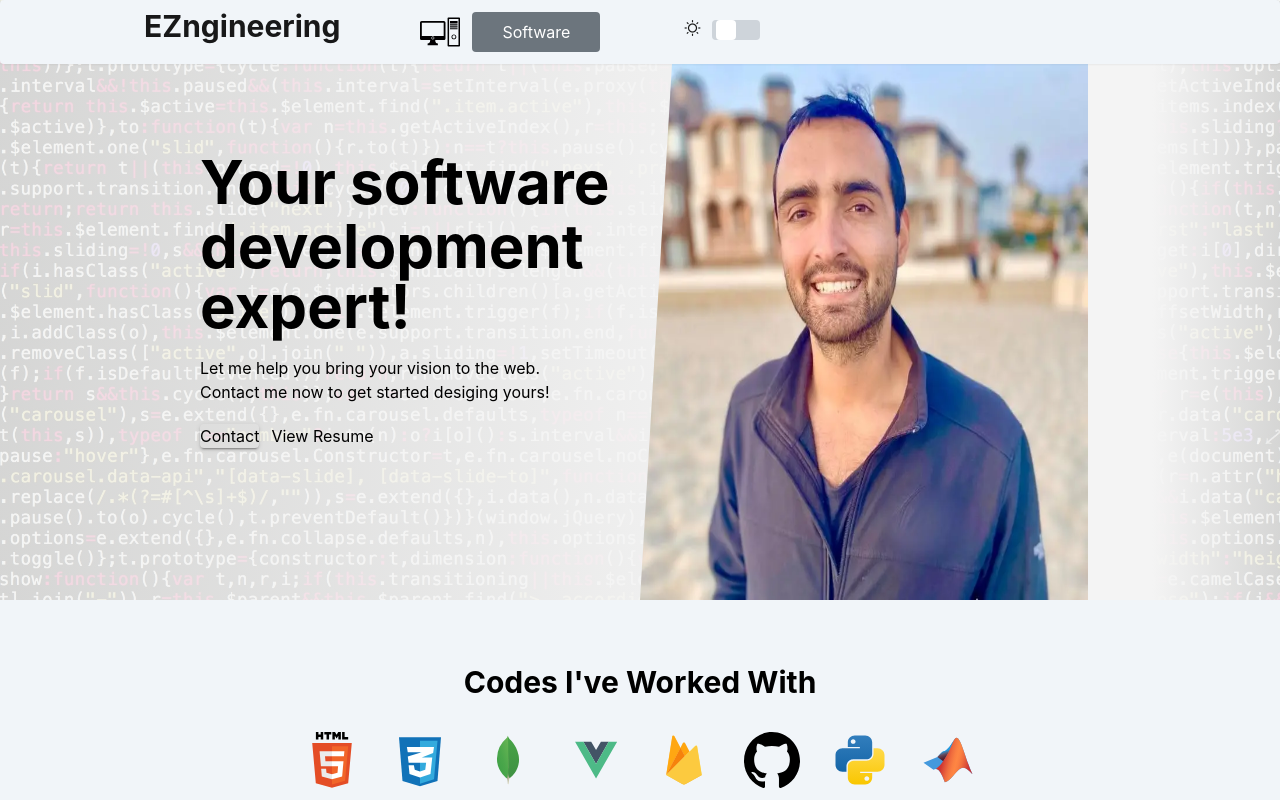
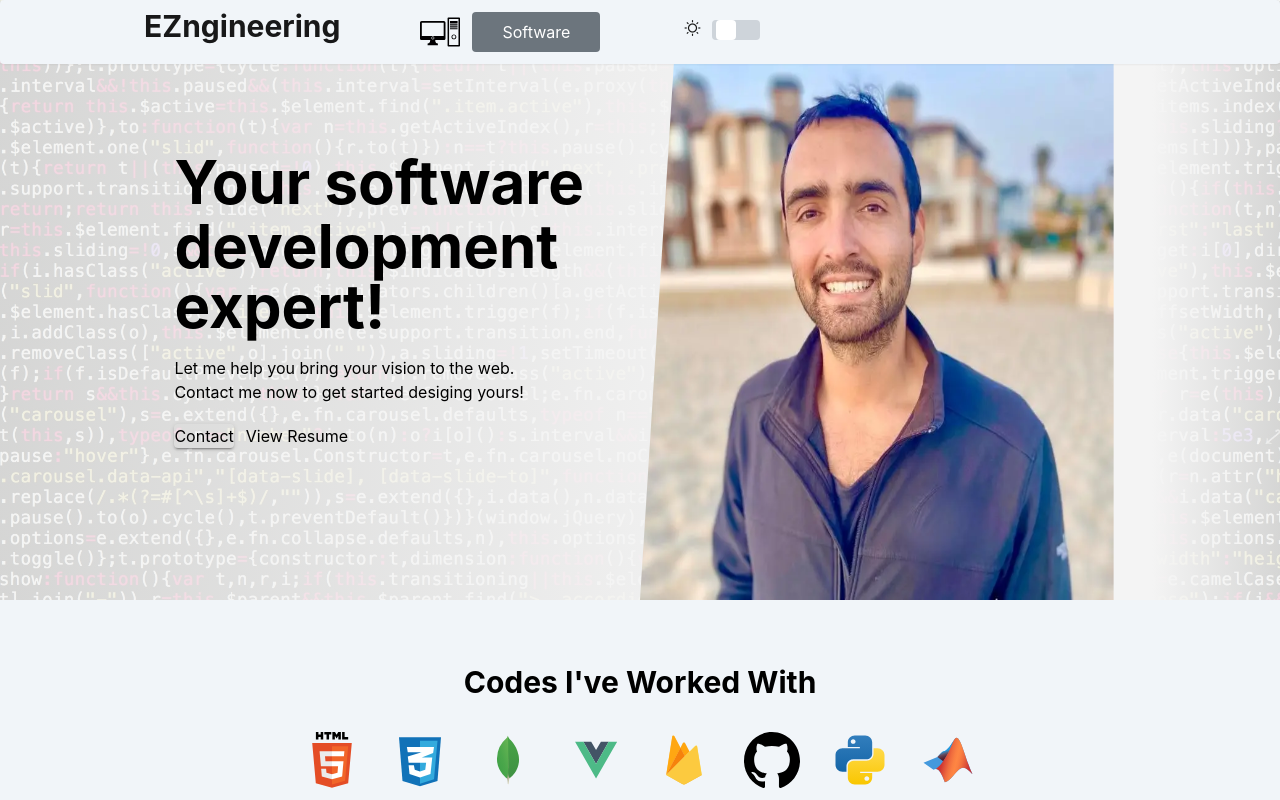
Before and after one commit to danielenriquez59/nuxt-portfolio, a Nuxt app: page / in a window 1280 px wide. Shown: the top 800 px of the page. Built offline with nearby package versions, Linux system fonts and the light colour scheme.

Commit message:
fix favicon

```diff
--- a/components/Contact.vue
+++ b/components/Contact.vue
@@ -15,7 +15,8 @@
                     </div>
                 </div>
             </div>
-            <form class="col-span-12 md:col-span-7 justify-self-center" @submit="onSubmit">
+            <form class="col-span-12 md:col-span-7 justify-self-center" @submit="onSubmit" name="contact" method="POST"
+                data-netlify="true">
                 <div class="flex flex-column gap-2 my-2">
                     <InputText id="name" v-model="state.name" placeholder="Name" :pt="{
                         root: { class: 'w-3/4' }
--- a/components/TheHero.vue
+++ b/components/TheHero.vue
@@ -2,7 +2,7 @@
     <nuxt-img preload src="/images/coding.jpg" alt="coding" class="hidden" />
     <nuxt-img preload src="/images/aircraft.jpg" alt="aircraft" class="hidden" />
     <AppSection class=" md:py-0 hero " :class="computedClass">
-        <div class="grid grid-cols-12 grid-nogutter text-800 bg-center bg-cover bg-no-repeat px-[5vw]">
+        <div class="grid grid-cols-12 grid-nogutter text-800 bg-center bg-cover bg-no-repeat px-[3vw]">
             <div class="col-span-12 md:col-span-6 p-2 text-center md:text-left flex align-items-center">
                 <section class="place-self-center filter-none">
                     <transition name="swipe" mode="out-in">
```
Also changed, not shown: 1 other file (tests, documents, lock files or other folders).
